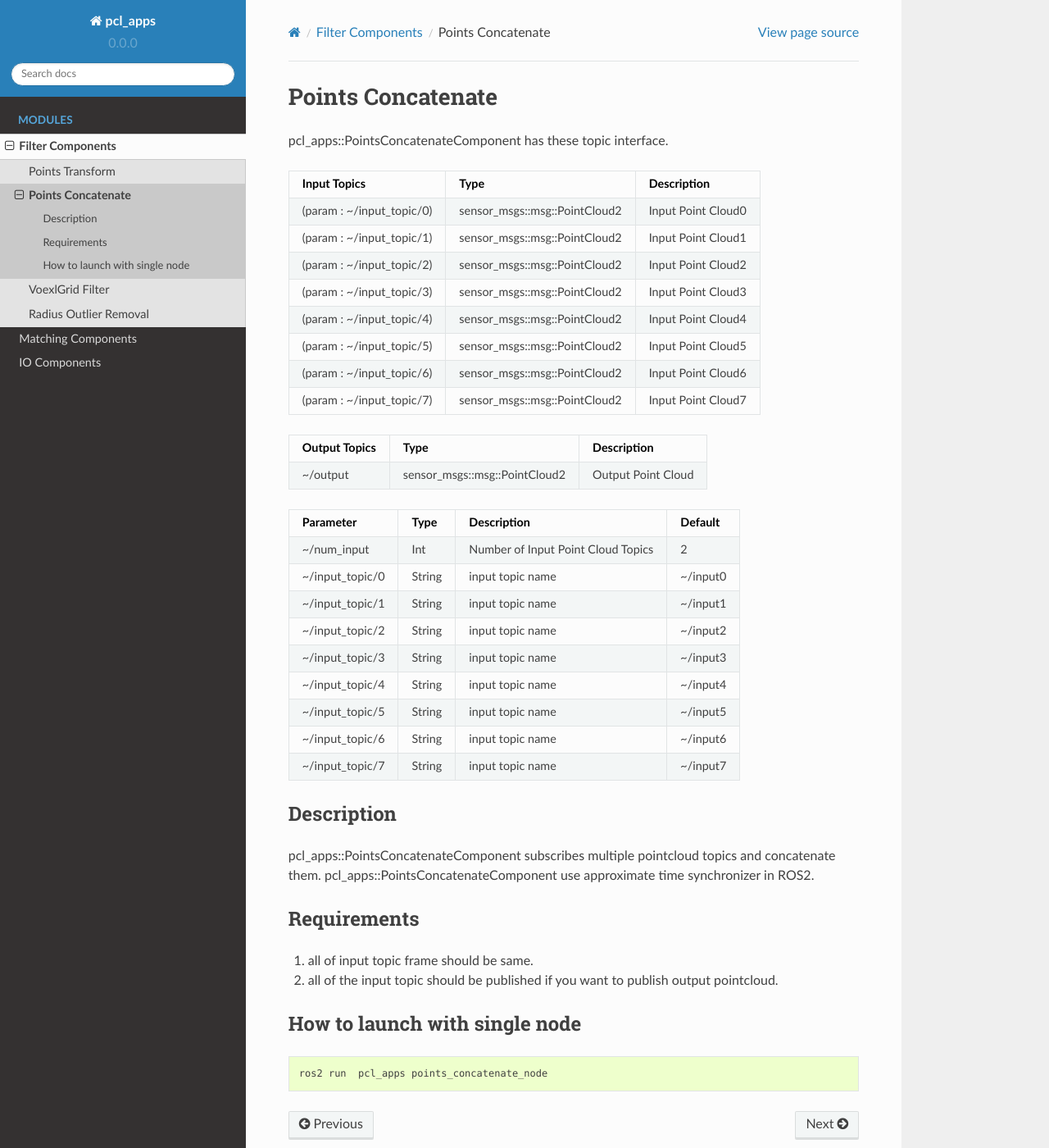
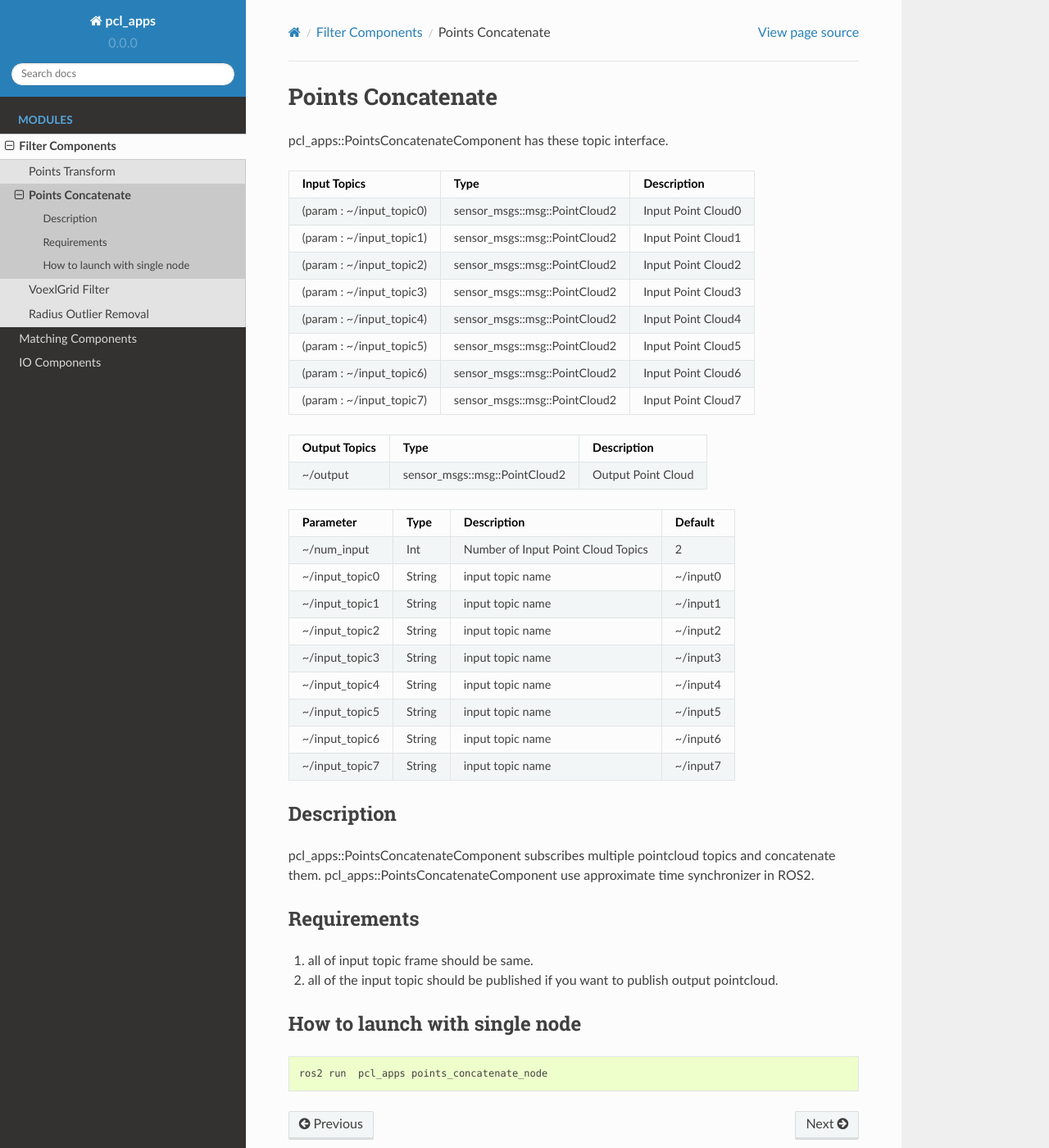
Before and after one commit to OUXT-Polaris/pcl_apps, a Sphinx documentation site: the page built from pcl_apps/doc/modules/filter/points_concatenate.rst, in a window 1280 px wide and 1400 px high. Shown: the whole window at 82% size. Built offline with Sphinx 7.4.7 and the Read the Docs theme 2.0.0, drawn with Linux system fonts in a browser that asks for light colours; pages that are not in the unit, such as notebooks, are missing from menus.

Commit message:
update params
Signed-off-by: Masaya Kataoka <ms.kataoka@gmail.com>

```diff
--- a/pcl_apps/doc/modules/filter/points_concatenate.rst
+++ b/pcl_apps/doc/modules/filter/points_concatenate.rst
@@ -3,25 +3,25 @@ Points Concatenate
 
 pcl_apps::PointsConcatenateComponent has these topic interface.
 
-+---------------------------+-------------------------------+---------------------+
-| Input Topics              | Type                          | Description         |
-+===========================+===============================+=====================+
-| (param : ~/input_topic/0) | sensor_msgs::msg::PointCloud2 | Input Point Cloud0  |
-+---------------------------+-------------------------------+---------------------+
-| (param : ~/input_topic/1) | sensor_msgs::msg::PointCloud2 | Input Point Cloud1  |
-+---------------------------+-------------------------------+---------------------+
-| (param : ~/input_topic/2) | sensor_msgs::msg::PointCloud2 | Input Point Cloud2  |
-+---------------------------+-------------------------------+---------------------+
-| (param : ~/input_topic/3) | sensor_msgs::msg::PointCloud2 | Input Point Cloud3  |
-+---------------------------+-------------------------------+---------------------+
-| (param : ~/input_topic/4) | sensor_msgs::msg::PointCloud2 | Input Point Cloud4  |
-+---------------------------+-------------------------------+---------------------+
-| (param : ~/input_topic/5) | sensor_msgs::msg::PointCloud2 | Input Point Cloud5  |
-+---------------------------+-------------------------------+---------------------+
-| (param : ~/input_topic/6) | sensor_msgs::msg::PointCloud2 | Input Point Cloud6  |
-+---------------------------+-------------------------------+---------------------+
-| (param : ~/input_topic/7) | sensor_msgs::msg::PointCloud2 | Input Point Cloud7  |
-+---------------------------+-------------------------------+---------------------+
++--------------------------+-------------------------------+---------------------+
+| Input Topics             | Type                          | Description         |
++==========================+===============================+=====================+
+| (param : ~/input_topic0) | sensor_msgs::msg::PointCloud2 | Input Point Cloud0  |
++--------------------------+-------------------------------+---------------------+
+| (param : ~/input_topic1) | sensor_msgs::msg::PointCloud2 | Input Point Cloud1  |
++--------------------------+-------------------------------+---------------------+
+| (param : ~/input_topic2) | sensor_msgs::msg::PointCloud2 | Input Point Cloud2  |
++--------------------------+-------------------------------+---------------------+
+| (param : ~/input_topic3) | sensor_msgs::msg::PointCloud2 | Input Point Cloud3  |
++--------------------------+-------------------------------+---------------------+
+| (param : ~/input_topic4) | sensor_msgs::msg::PointCloud2 | Input Point Cloud4  |
++--------------------------+-------------------------------+---------------------+
+| (param : ~/input_topic5) | sensor_msgs::msg::PointCloud2 | Input Point Cloud5  |
++--------------------------+-------------------------------+---------------------+
+| (param : ~/input_topic6) | sensor_msgs::msg::PointCloud2 | Input Point Cloud6  |
++--------------------------+-------------------------------+---------------------+
+| (param : ~/input_topic7) | sensor_msgs::msg::PointCloud2 | Input Point Cloud7  |
++--------------------------+-------------------------------+---------------------+
 
 +------------------+-------------------------------+---------------------+
 | Output Topics    | Type                          | Description         |
@@ -29,27 +29,27 @@ pcl_apps::PointsConcatenateComponent has these topic interface.
 | ~/output         | sensor_msgs::msg::PointCloud2 | Output Point Cloud  |
 +------------------+-------------------------------+---------------------+
 
-+--------------------+----------+---------------------------------------+----------+
-| Parameter          | Type     | Description                           | Default  |
-+====================+==========+=======================================+==========+
-| ~/num_input        | Int      | Number of Input Point Cloud Topics    | 2        |
-+--------------------+----------+---------------------------------------+----------+
-| ~/input_topic/0    | String   | input topic name                      | ~/input0 |
-+--------------------+----------+---------------------------------------+----------+
-| ~/input_topic/1    | String   | input topic name                      | ~/input1 |
-+--------------------+----------+---------------------------------------+----------+
-| ~/input_topic/2    | String   | input topic name                      | ~/input2 |
-+--------------------+----------+---------------------------------------+----------+
-| ~/input_topic/3    | String   | input topic name                      | ~/input3 |
-+--------------------+----------+---------------------------------------+----------+
-| ~/input_topic/4    | String   | input topic name                      | ~/input4 |
-+--------------------+----------+---------------------------------------+----------+
-| ~/input_topic/5    | String   | input topic name                      | ~/input5 |
-+--------------------+----------+---------------------------------------+----------+
-| ~/input_topic/6    | String   | input topic name                      | ~/input6 |
-+--------------------+----------+---------------------------------------+----------+
-| ~/input_topic/7    | String   | input topic name                      | ~/input7 |
-+--------------------+----------+---------------------------------------+----------+
++-------------------+----------+---------------------------------------+----------+
+| Parameter         | Type     | Description                           | Default  |
++===================+==========+=======================================+==========+
+| ~/num_input       | Int      | Number of Input Point Cloud Topics    | 2        |
++-------------------+----------+---------------------------------------+----------+
+| ~/input_topic0    | String   | input topic name                      | ~/input0 |
++-------------------+----------+---------------------------------------+----------+
+| ~/input_topic1    | String   | input topic name                      | ~/input1 |
++-------------------+----------+---------------------------------------+----------+
+| ~/input_topic2    | String   | input topic name                      | ~/input2 |
++-------------------+----------+---------------------------------------+----------+
+| ~/input_topic3    | String   | input topic name                      | ~/input3 |
++-------------------+----------+---------------------------------------+----------+
+| ~/input_topic4    | String   | input topic name                      | ~/input4 |
++-------------------+----------+---------------------------------------+----------+
+| ~/input_topic5    | String   | input topic name                      | ~/input5 |
++-------------------+----------+---------------------------------------+----------+
+| ~/input_topic6    | String   | input topic name                      | ~/input6 |
++-------------------+----------+---------------------------------------+----------+
+| ~/input_topic7    | String   | input topic name                      | ~/input7 |
++-------------------+----------+---------------------------------------+----------+
 
 
 Description
```
Also changed, not shown: 1 other file.
